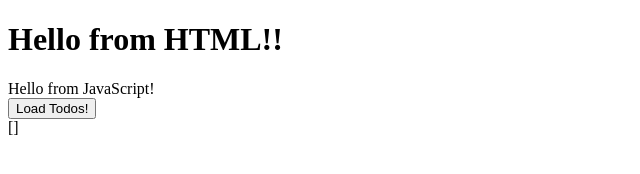
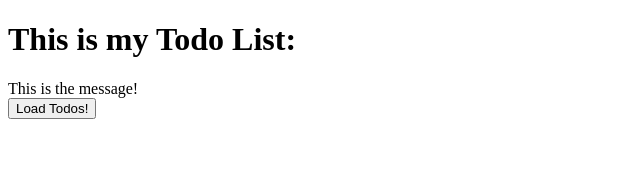
Before and after one commit to devorahortega/practice-vuejs, a plain HTML site: page todos.html in a window 1280 px wide. Shown: the whole page, without its empty margins (0-640 px from the left). Drawn offline with nearby package versions, Linux system fonts and the light colour scheme.

Commit message:
Connects to axios and adds ordered list of todos

```diff
--- a/todos.html
+++ b/todos.html
@@ -8,14 +8,13 @@
     <title>Todos vue.js</title>
   </head>
   <body>
-    <h1>Hello from HTML!!</h1>
+    <h1>This is my Todo List:</h1>
     <div id="app">
       <div>{{ message }}</div>
       <button v-on:click="loadTodos()">Load Todos!</button>
-      <div>{{ todos }}</div>
-      <div v-for="todo in todos">
-        <p>{{ todo }}</p>
-      </div>
+      <ol>
+        <li v-for="todo in todos">{{ todo.title }}</li>
+      </ol>
     </div>
   </body>
 </html>
--- a/todos.js
+++ b/todos.js
@@ -4,7 +4,7 @@ var app = new Vue({
   el: "#app",
   data: function () {
     return {
-      message: "Hello from JavaScript!",
+      message: "This is the message!",
       todos: [],
     };
   },
```
